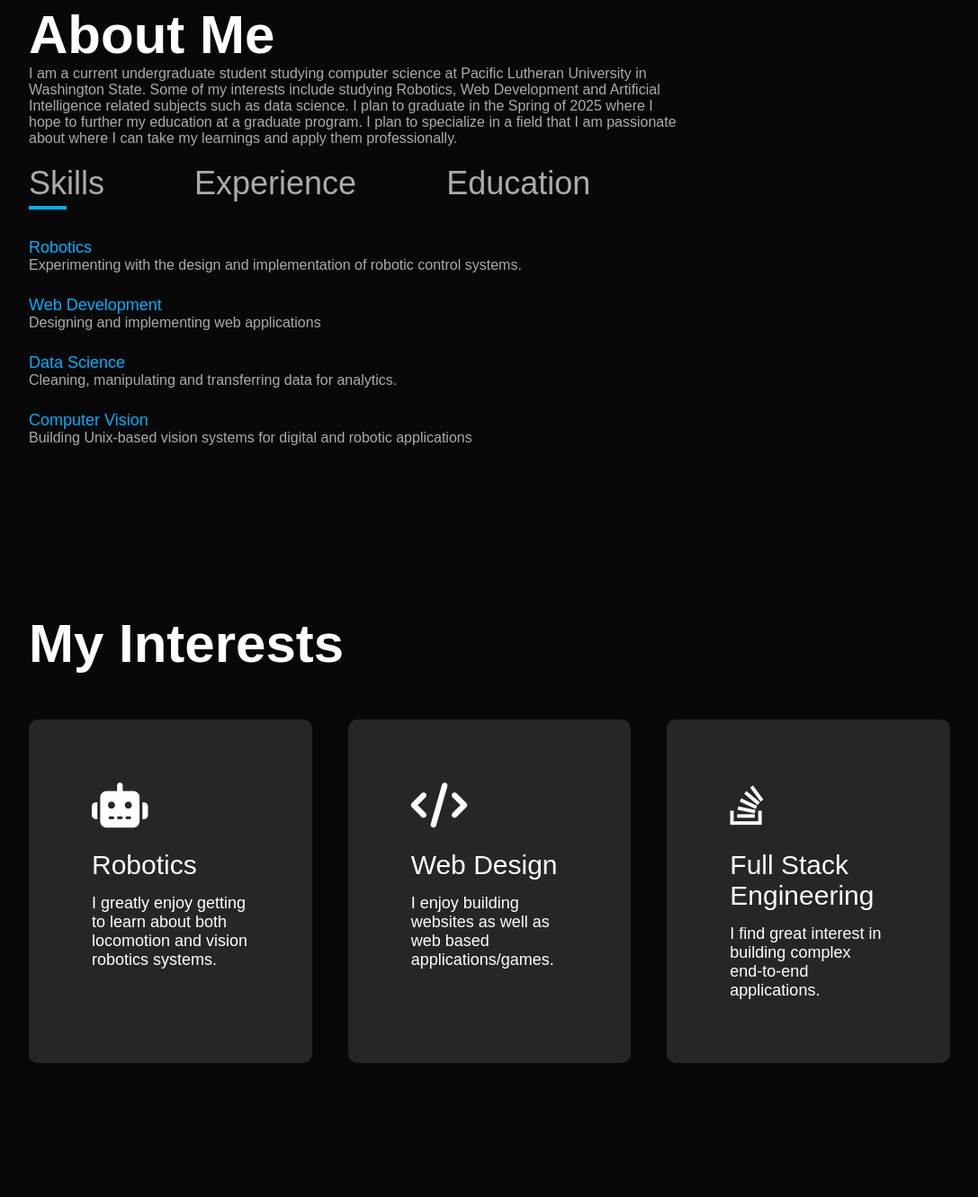
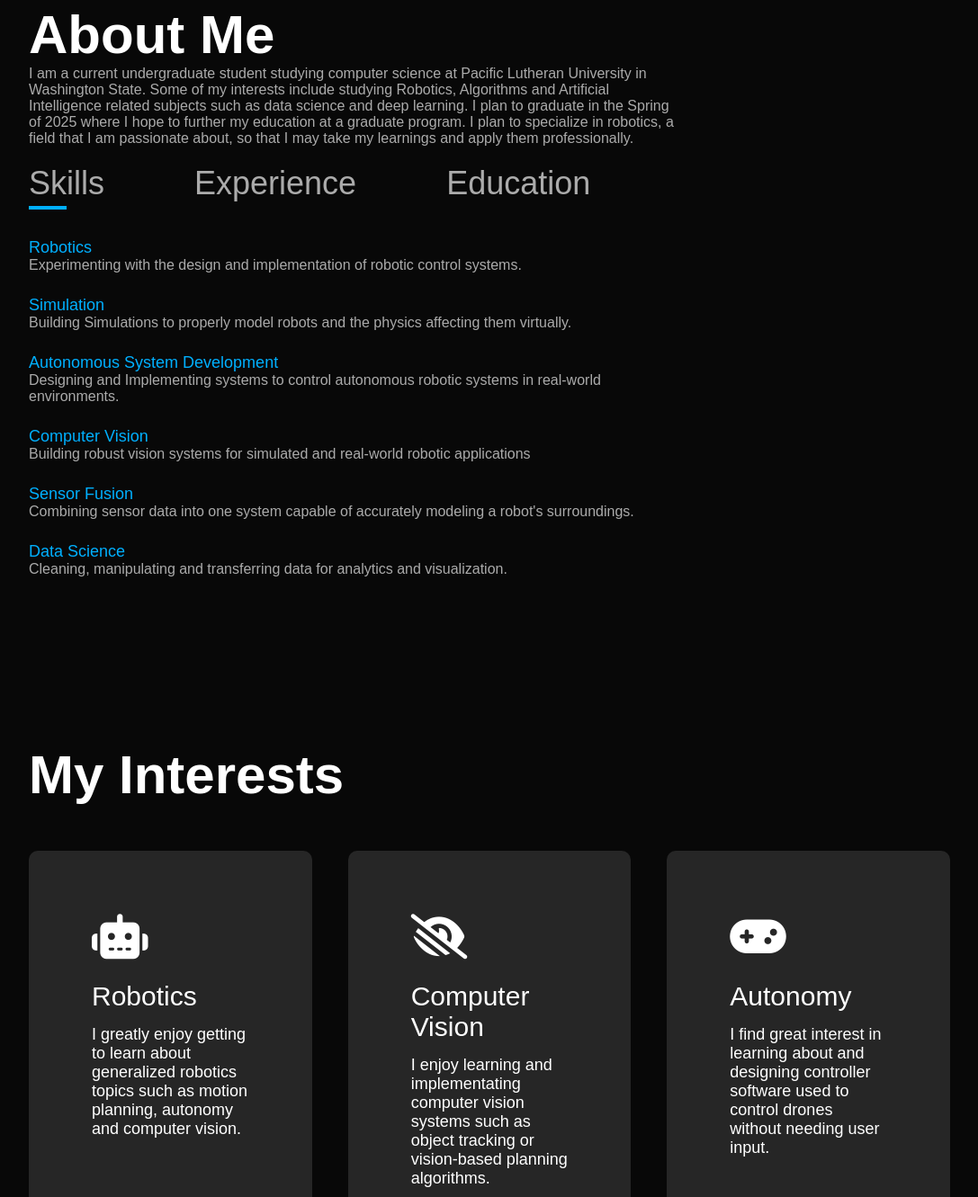
Before and after one commit to BradenBrooker/BradenBrooker.github.io, a plain HTML site: page index.html in a window 1280 px wide. Shown: the part 1469-2800 px from the top of the page at 90% size, without its empty margins (96-1183 px from the left). Drawn offline with Linux system fonts and the light colour scheme.

Commit message:
Updated website/projects and interests

```diff
--- a/index.html
+++ b/index.html
@@ -24,7 +24,7 @@
             <i class="fas fa-bars" onclick="openmenu()"></i>
         </nav>
             <div class="header-text">
-                <p>Software Engineer</p>
+                <p>Software Engineer - Robotics</p>
                 <h1>Hello, I am <span>Braden Brooker</span><br>from Washington State.</h1>
             </div>
     </div>
@@ -41,9 +41,9 @@
             <div class="about-col-2">
                 <h1 class="sub-title">About Me</h1>
                 <p> I am a current undergraduate student studying computer science at Pacific Lutheran University in Washington State.
-                    Some of my interests include studying Robotics, Web Development and Artificial Intelligence related subjects such
-                    as data science. I plan to graduate in the Spring of 2025 where I hope to further my education at a graduate program.
-                    I plan to specialize in a field that I am passionate about where I can take my learnings and apply them professionally.
+                    Some of my interests include studying Robotics, Algorithms and Artificial Intelligence related subjects such
+                    as data science and deep learning. I plan to graduate in the Spring of 2025 where I hope to further my education at a graduate program.
+                    I plan to specialize in robotics, a field that I am passionate about, so that I may take my learnings and apply them professionally.
                 </p>
 
                 <div class="tab-titles">
@@ -54,17 +54,19 @@
                 <div class="tab-contents active-tab" id="skills">
                     <ul>
                         <li><span>Robotics</span><br>Experimenting with the design and implementation of robotic control systems.</li>
-                        <li><span>Web Development</span><br>Designing and implementing web applications</li>
-                        <li><span>Data Science</span><br>Cleaning, manipulating and transferring data for analytics.</li>
-                        <li><span>Computer Vision</span><br>Building Unix-based vision systems for digital and robotic applications</li>
+                        <li><span>Simulation</span><br>Building Simulations to properly model robots and the physics affecting them virtually.</li>
+                        <li><span>Autonomous System Development</span><br>Designing and Implementing systems to control autonomous robotic systems in real-world environments.</li>
+                        <li><span>Computer Vision</span><br>Building robust vision systems for simulated and real-world robotic applications</li>
+                        <li><span>Sensor Fusion</span><br>Combining sensor data into one system capable of accurately modeling a robot's surroundings.</li>
+                        <li><span>Data Science</span><br>Cleaning, manipulating and transferring data for analytics and visualization.</li>
                     </ul>
                 </div>
 
                 <div class="tab-contents" id="experience">
                     <ul>
                         <!-- <li><span>2024</span><br>Student Research - School??????</li> -->
-                        <li><span>2023</span><br>Undergraduate Summer Researcher - Oregon State University Robotics - Decision making Laboratory</li>
-                        <li><span>2024</span><br>Software Engineer Intern - Agility Robotics - Perception Team Intern</li>
+                        <li><span>2024</span><br>REU Research Assistant - Oregon State University Robotics - Decision making Laboratory</li>
+                        <li><span>2023</span><br>Software Engineer Intern - Agility Robotics - Perception Team Intern</li>
                         <li><span>2023-2024</span><br>Teaching Assistant - Pacific Lutheran University - Computer Architecture</li>
                     </ul>
                 </div>
@@ -74,6 +76,7 @@
                         <!-- <li><span>2025-</span><br>Grad School???</li> -->
                         <li><span>2022-2025</span><br>Bachelor's of Science  --  Computer Science, Pacific Lutheran University <br>Minor in Data Science</li>
                         <li><span>2020-2022</span><br>Associate of Arts -- General Studies, Tacoma Community College</li>
+                        <li><span>2018-2022</span><br>High School Diploma -- Curtis Senior High School</li>
                     </ul>
                 </div>
             </div>
@@ -90,19 +93,19 @@
             <div>
                 <i class="fa-solid fa-robot"></i>
                 <h2>Robotics</h2>
-                <p>I greatly enjoy getting to learn about both locomotion and vision robotics systems.</p>
+                <p>I greatly enjoy getting to learn about generalized robotics topics such as motion planning, autonomy and computer vision.</p>
                 <!-- <a href="#">Learn more</a> -->
             </div>
             <div>
-                <i class="fa-solid fa-code"></i>
-                <h2>Web Design</h2>
-                <p>I enjoy building websites as well as web based applications/games.</p>
+                <i class="fa-solid fa-eye-low-vision"></i>
+                <h2>Computer Vision</h2>
+                <p>I enjoy learning and implementating computer vision systems such as object tracking or vision-based planning algorithms.</p>
                 <!-- <a href="#">Learn more</a> -->
             </div>
             <div>
-                <i class="fa-brands fa-stack-overflow"></i>
-                <h2>Full Stack Engineering</h2>
-                <p>I find great interest in building complex end-to-end applications.</p>
+                <i class="fa-solid fa-gamepad"></i>
+                <h2>Autonomy</h2>
+                <p>I find great interest in learning about and designing controller software used to control drones without needing user input.</p>
                 <!-- <a href="#">Learn more</a> -->
             </div>
         </div>
@@ -124,18 +127,18 @@
                 </div>
             </div>
             <div class="work">
-                <img src="my_images/star-battle.jpg">
+                <img src="my_images/car.png">
                 <div class="layer">
-                    <h3>Star Battle Desktop Application</h3>
-                    <p>Implemented a full stack Desktop App version of the popular puzzle game Star Battle. </p>
+                    <h3>Solar Flare The Game</h3>
+                    <p>Built a web-based game where the user can accumulate points by staying within the screen by surfing on solar rays.</p>
                     <a href="#"><i class="fa-solid fa-link"></i></a>
                 </div>
             </div>
             <div class="work">
-                <img src="my_images/Solar_Flare.png">
+                <img src="my_images/star-battle.jpg">
                 <div class="layer">
-                    <h3>Solar Flare The Game</h3>
-                    <p>Built a web-based game where the user can accumulate points by staying within the screen by surfing on solar rays.</p>
+                    <h3>Autonomous Car Controller Software</h3>
+                    <p>Implemented a full stack Desktop App version of the popular puzzle game Star Battle. </p>
                     <a href="#"><i class="fa-solid fa-link"></i></a>
                 </div>
             </div>
```
Also changed, not shown: my_images/car.png (added).
